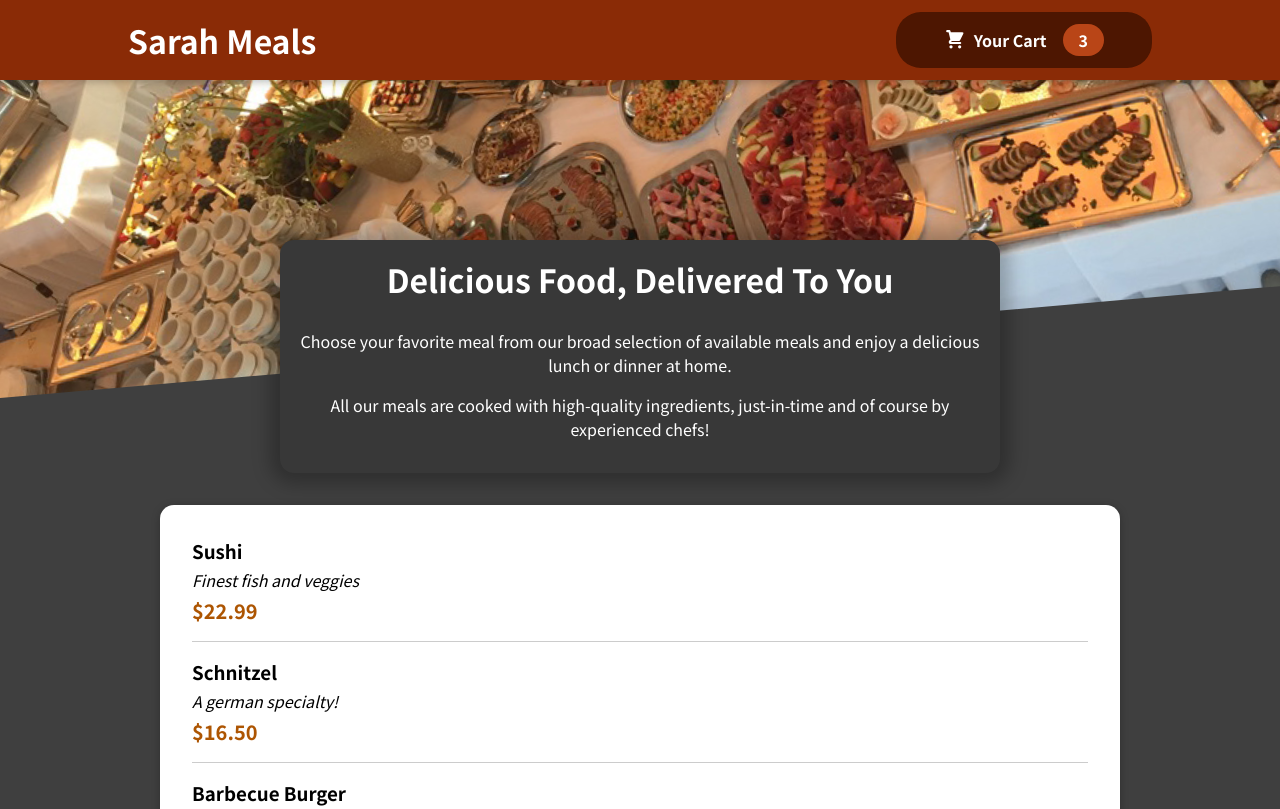
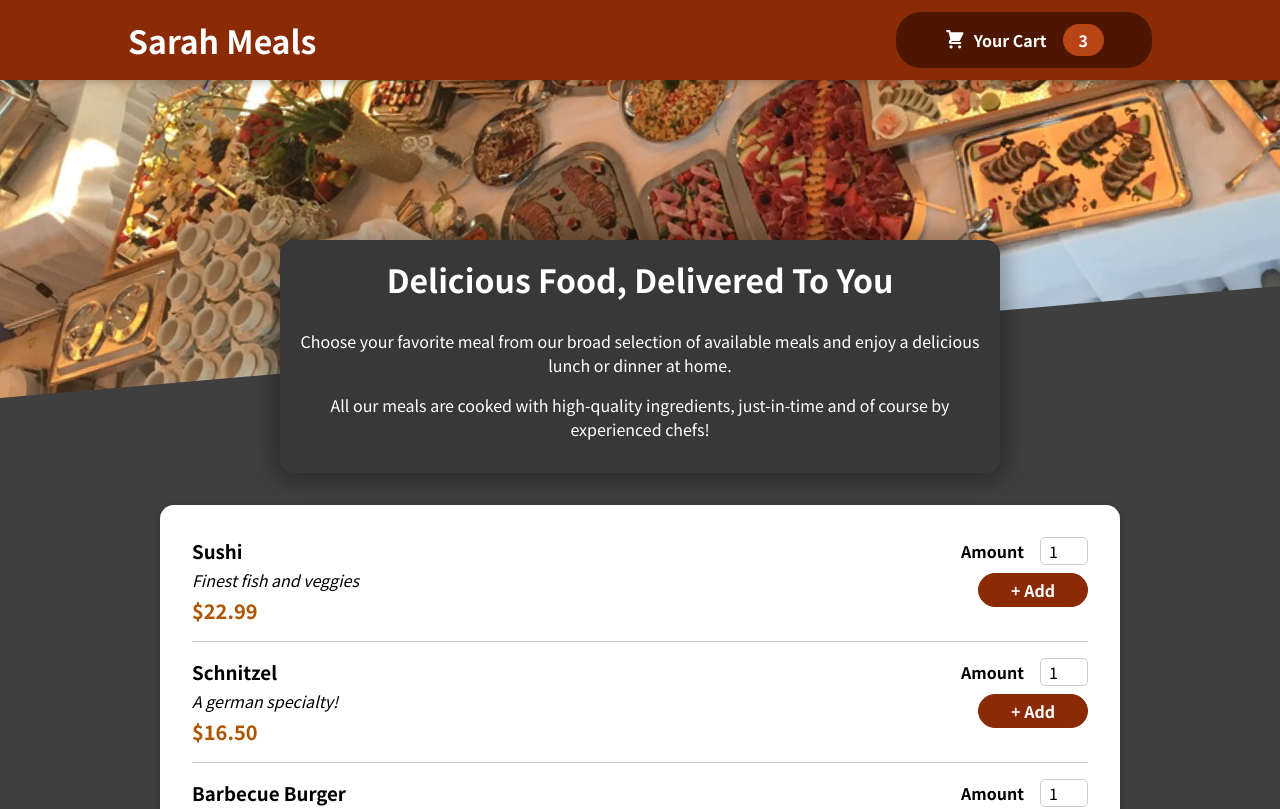
Before and after one commit to Doucs91/Sarah-Meals, a React (Create React App) app: page / in a window 1280 px wide. Shown: the top 809 px of the page. Built offline with nearby package versions, Linux system fonts and the light colour scheme.

Commit message:
Adding MealItemForm and Cart component

```diff
--- a/src/components/Meals/AvailableMeals.js
+++ b/src/components/Meals/AvailableMeals.js
@@ -33,7 +33,8 @@
 const AvailableMeals = () => {
   const meals = DUMMY_MEALS.map((meal) => (
     <MealItem
-    key={meal.id}
+      id={meal.id}
+      key={meal.id}
       name={meal.name}
       description={meal.description}
       price={meal.price}
--- a/src/components/Meals/MealItem/MealItem.js
+++ b/src/components/Meals/MealItem/MealItem.js
@@ -1,4 +1,5 @@
 import classes from "./MealItem.module.css"
+import MealItemForm from "./MealItemForm"
 const MealItem = (props)=>{
 
     const price = `$${props.price.toFixed(2)}`
@@ -9,7 +10,9 @@
                 <div className={classes.description}>{props.description}</div>
                 <div className={classes.price}>{price}</div>
             </div>
-            <div></div>
+            <div>
+                <MealItemForm/>
+            </div>
         </li>
     )
 }
--- /dev/null
+++ b/src/components/Meals/MealItem/MealItemForm.js
@@ -0,0 +1,21 @@
+import Input from "../../UI/Input/Input";
+import classes from "./MealItemForm.module.css";
+const MealItemForm = (props) => {
+  return (
+    <form className={classes.form}>
+      <Input
+        label="Amount"
+        input={{
+          id: "amount_" + props.id,
+          type: "number",
+          min: "1",
+          max: "5",
+          step: "1",
+          defaultValue: "1",
+        }}
+      />
+      <button>+ Add</button>
+    </form>
+  );
+};
+export default MealItemForm;
--- /dev/null
+++ b/src/components/Meals/MealItem/MealItemForm.module.css
@@ -0,0 +1,20 @@
+.form {
+  text-align: right;
+}
+
+.form button {
+  font: inherit;
+  cursor: pointer;
+  background-color: #8a2b06;
+  border: 1px solid #8a2b06;
+  color: white;
+  padding: 0.25rem 2rem;
+  border-radius: 20px;
+  font-weight: bold;
+}
+
+.form button:hover,
+.form button:active {
+  background-color: #641e03;
+  border-color: #641e03;
+}
--- /dev/null
+++ b/src/components/UI/Input/Input.js
@@ -0,0 +1,13 @@
+import React from "react";
+import classes from "./Input.module.css";
+
+const Input = (props) => {
+  return (
+    <div className={classes.input}>
+      <label htmlFor={props.input.id}>{props.label}</label>
+      <input {...props.input} />
+    </div>
+  );
+};
+
+export default Input;
--- /dev/null
+++ b/src/components/UI/Input/Input.module.css
@@ -0,0 +1,18 @@
+.input {
+  display: flex;
+  align-items: center;
+  margin-bottom: 0.5rem;
+}
+
+.input label {
+  font-weight: bold;
+  margin-right: 1rem;
+}
+
+.input input {
+  width: 3rem;
+  border-radius: 5px;
+  border: 1px solid #ccc;
+  font: inherit;
+  padding-left: 0.5rem;
+}
```
Also changed, not shown: src/components/Cart/Cart.js (added, +26 -0 lines), src/components/Cart/Cart.module.css (added, +46 -0 lines).
